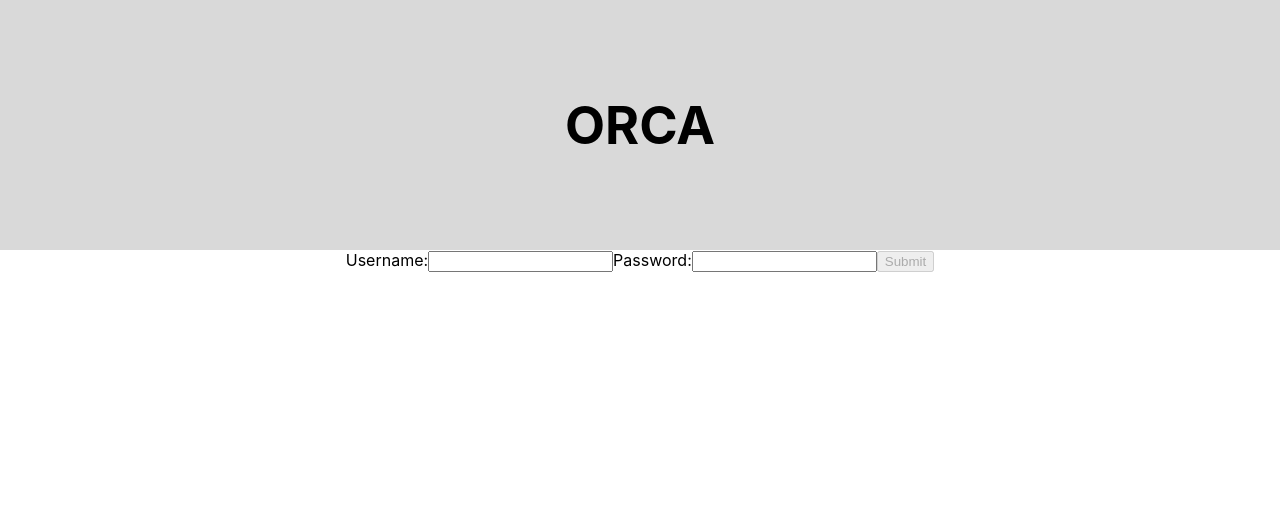
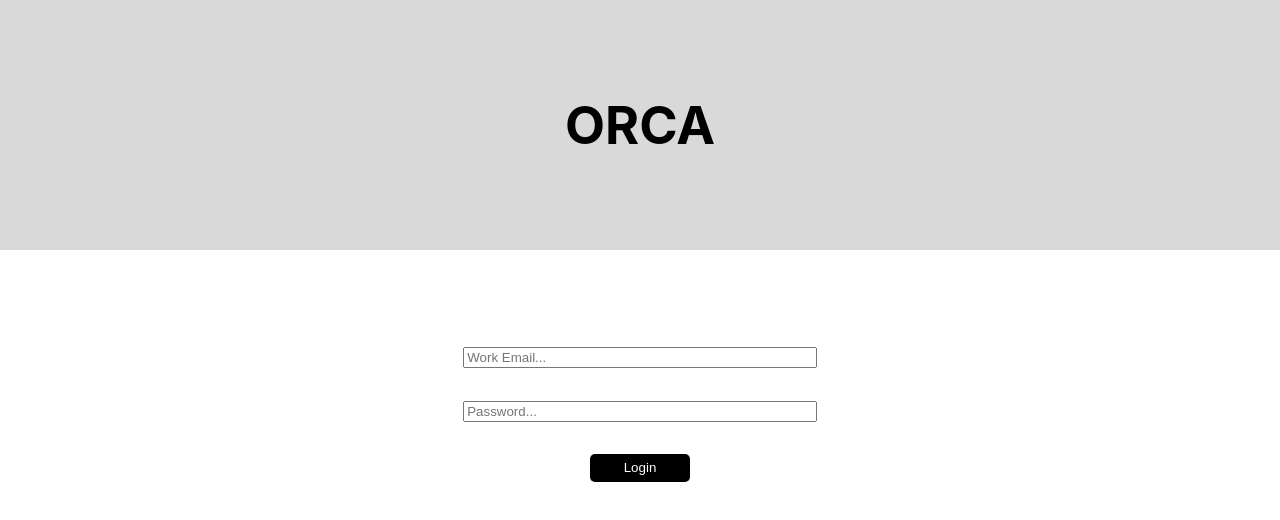
Before and after one commit to nairnairnair/orcas, a React (Create React App) app: page / in a window 1280 px wide. Shown: the top 520 px of the page. Built offline with nearby package versions, Linux system fonts and the light colour scheme.

Commit message:
update login page

```diff
--- a/src/App/App.css
+++ b/src/App/App.css
@@ -11,6 +11,27 @@
   .App-logo {
     animation: App-logo-spin infinite 20s linear;
   }
+}
+
+.app-login {
+  display: flex;
+  flex-direction: column;
+  padding: 4rem;
+  height: 200px;
+  justify-content: space-evenly;
+}
+
+.app-login input {
+  width: 30%;
+}
+
+.app-login-btn {
+  background-color: black;
+  color: white;
+  padding: 0.5em;
+  width: 100px;
+  border: none;
+  border-radius: 5px;
 }
 
 .App-header {
--- a/src/Home/Home.js
+++ b/src/Home/Home.js
@@ -23,22 +23,30 @@ const Home = () => {
 
   return (
     <div>
-      <form onSubmit={handleSubmit}>
+      <form onSubmit={handleSubmit} className="app-login">
         <label>
-          Username:
-          <input type="text" value={username} onChange={handleUsernameChange} />
+          <input
+            type="text"
+            placeholder="Work Email..."
+            value={username}
+            onChange={handleUsernameChange}
+          />
         </label>
         <label>
-          Password:
           <input
             type="password"
             value={password}
+            placeholder="Password..."
             onChange={handlePasswordChange}
           />
         </label>
         <Link to="/adminhomepage">
-          <button type="submit" disabled={submitDisabled}>
-            Submit
+          <button
+            type="submit"
+            disabled={submitDisabled}
+            className="app-login-btn"
+          >
+            Login
           </button>
         </Link>
       </form>
```
